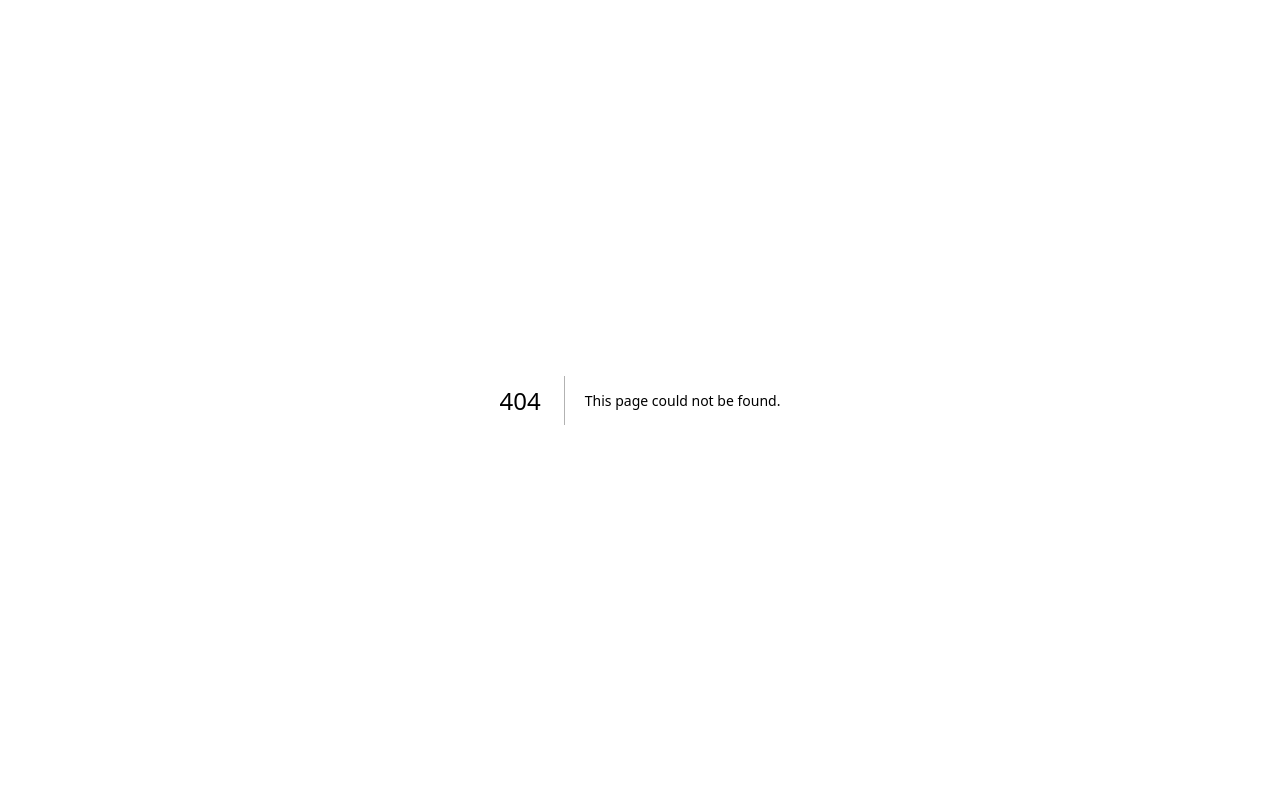
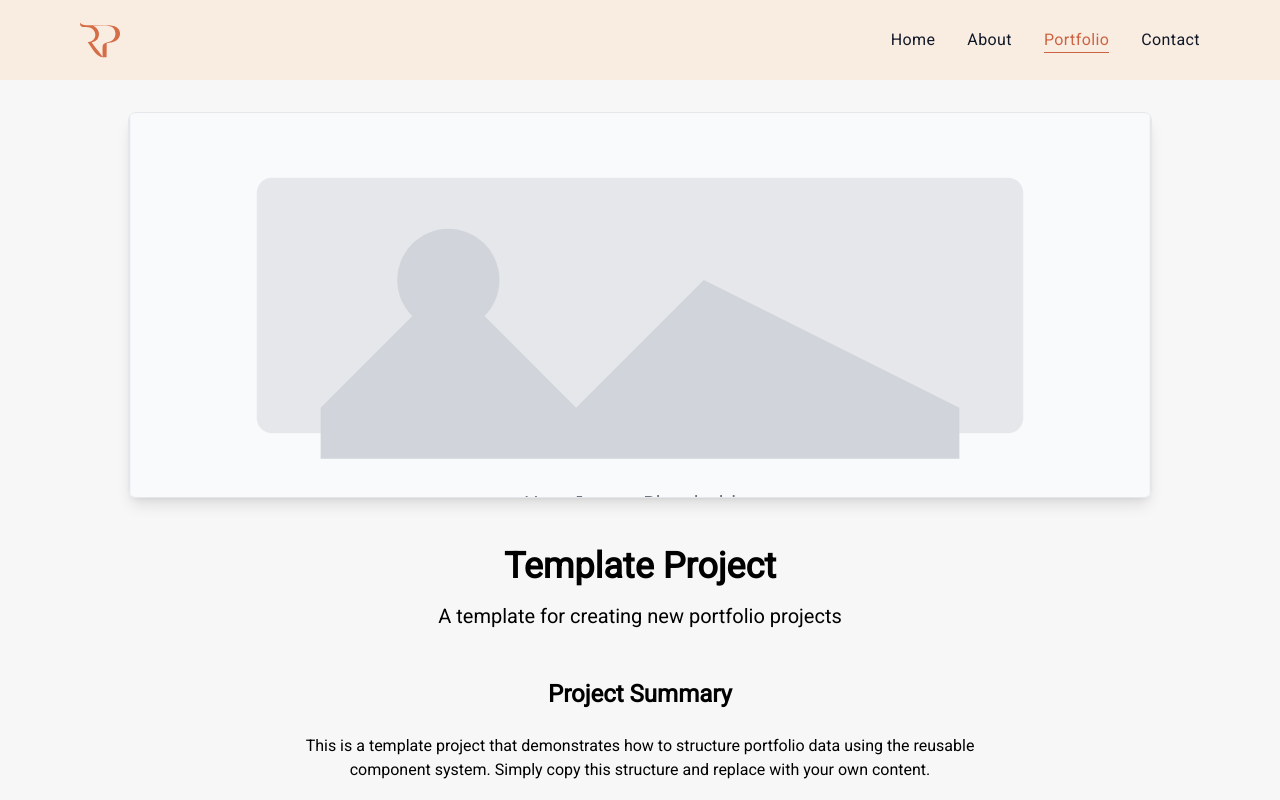
Before and after one commit to anujparakh/rachna-parakh, a Next.js app: page /portfolio/personal-projects in a window 1280 px wide. Before the commit this address had no page. Shown: the top 800 px of the page. Built offline with nearby package versions, Linux system fonts and the light colour scheme.

Commit message:
Added template pages for new projects

```diff
--- /dev/null
+++ b/src/app/portfolio/personal-projects/page.tsx
@@ -0,0 +1,11 @@
+import { PortfolioLayout } from '@/components/portfolio';
+import { templateProjectData } from '@/data/portfolio/template';
+
+export default function TemplatePage() {
+  return (
+    <PortfolioLayout
+      projectData={templateProjectData}
+      currentPath="/portfolio"
+    />
+  );
+}
--- /dev/null
+++ b/src/app/portfolio/small-projects/page.tsx
@@ -0,0 +1,11 @@
+import { PortfolioLayout } from '@/components/portfolio';
+import { templateProjectData } from '@/data/portfolio/template';
+
+export default function TemplatePage() {
+  return (
+    <PortfolioLayout
+      projectData={templateProjectData}
+      currentPath="/portfolio"
+    />
+  );
+}
--- /dev/null
+++ b/src/app/portfolio/tree-2-cup/page.tsx
@@ -0,0 +1,11 @@
+import { PortfolioLayout } from '@/components/portfolio';
+import { templateProjectData } from '@/data/portfolio/template';
+
+export default function TemplatePage() {
+  return (
+    <PortfolioLayout
+      projectData={templateProjectData}
+      currentPath="/portfolio"
+    />
+  );
+}
```
